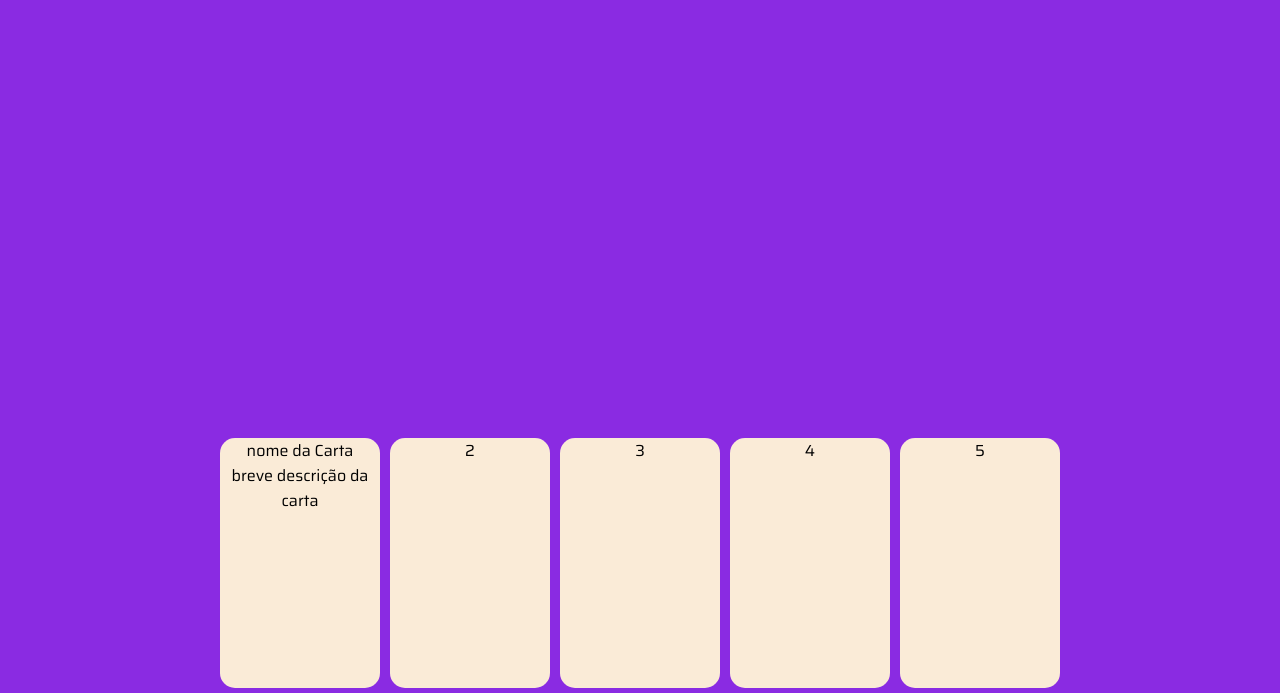
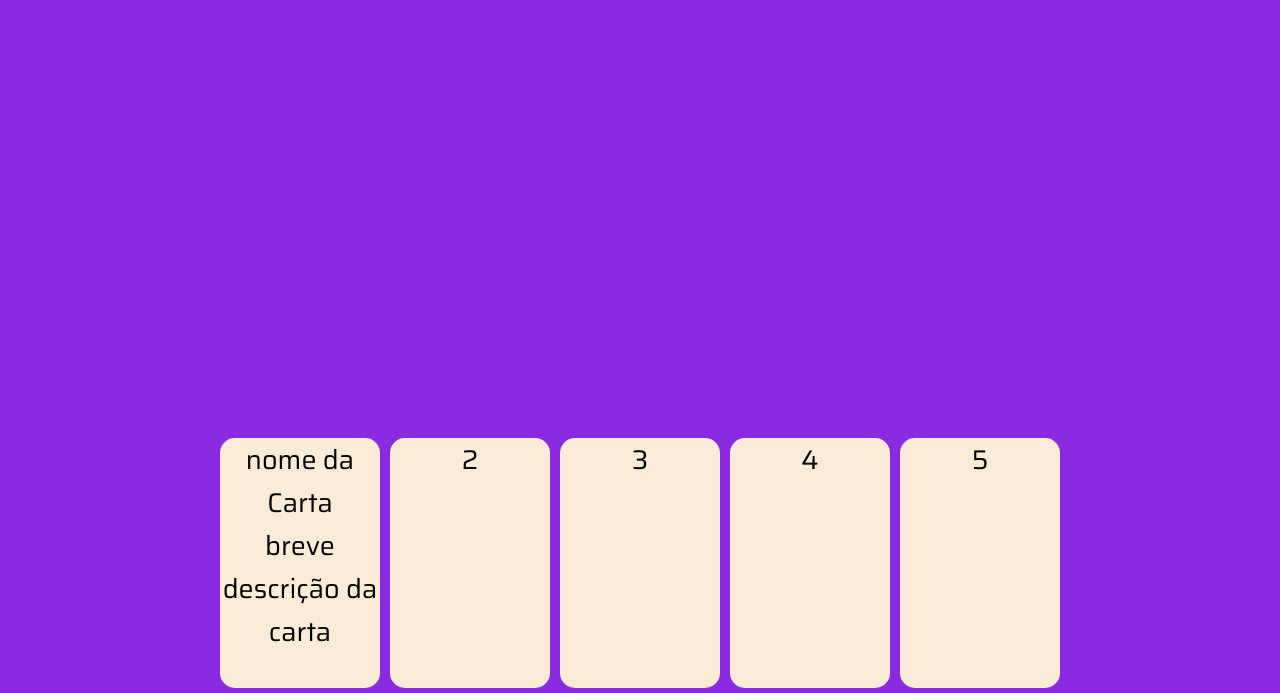
Before and after one commit to BuxaCanhao/site, a plain HTML site: page index.html in a window 1280 px wide. Shown: the part 107-800 px from the top of the page. Drawn offline with Linux system fonts and the light colour scheme.

Commit message:
alt-fontSize5

```diff
--- a/style.css
+++ b/style.css
@@ -3,7 +3,7 @@
 
 @media screen and (min-width: 768px) {
   html {
-    font-size: 18px;
+    font-size: 27px;
   }
 }
 
@@ -12,7 +12,6 @@
     padding: 0px;
     box-sizing: border-box;
     font-family: "Saira", sans-serif;
-    font-size: 16px;
     font-weight: normal;
 }
 
```
